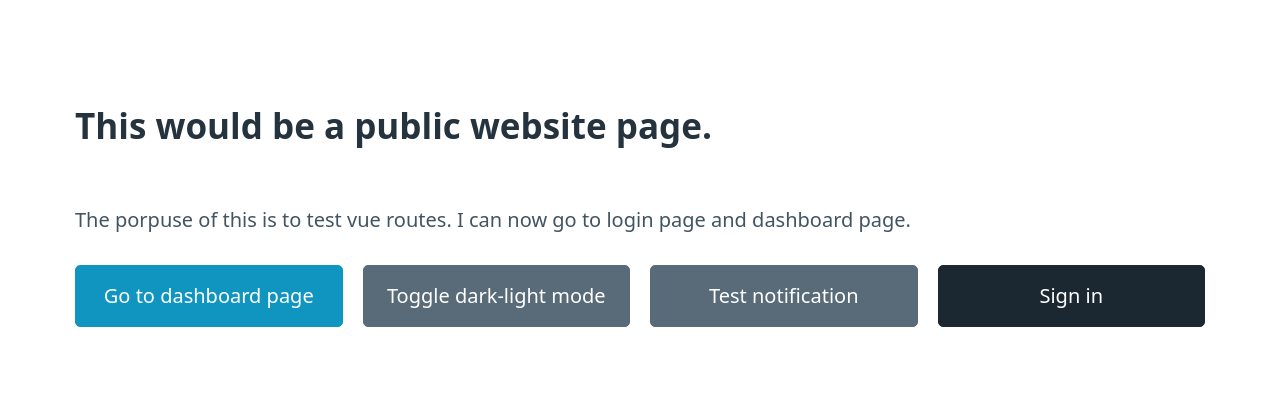
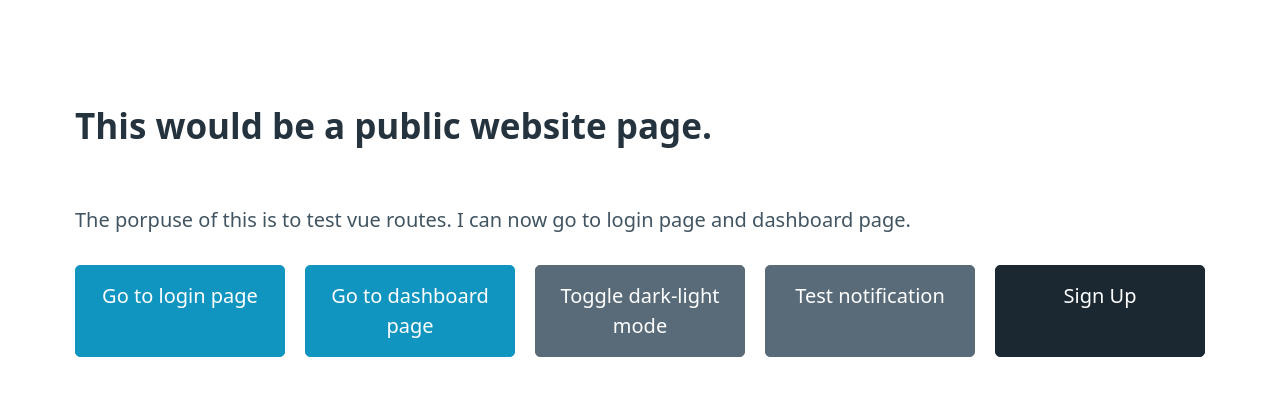
Before and after one commit to alvesandreiolv/laravel_vue_full_api_authentication, a Vue app in the folder frontend/: page / in a window 1280 px wide. Shown: the top 396 px of the page. Built offline with nearby package versions, Linux system fonts and the light colour scheme; no server answers.

Commit message:
adjusting pages and buttons 1

```diff
--- a/frontend/src/router/index.js
+++ b/frontend/src/router/index.js
@@ -12,9 +12,9 @@ const routes = [
     component: () => import("../views/Login.vue"),
   },
   {
-    path: "/signin",
-    name: "SignIn Page",
-    component: () => import("../views/SignIn.vue"),
+    path: "/signup",
+    name: "SignUp Page",
+    component: () => import("../views/SignUp.vue"),
   },
   //Below are all internal dashboard pages
   {
@@ -75,7 +75,7 @@ const router = createRouter({
 });
 
 router.beforeEach((to, from, next) => {
-  const authToken = localStorage.getItem(import.meta.env.VITE_AUTHTOKEN_NAME);
+  const authToken = localStorage.hasOwnProperty(import.meta.env.VITE_AUTHTOKEN_NAME);
   // If the user is authenticated and trying to access the login page, redirect to the dashboard home
   if (to.name === 'Login' && authToken) {
     next("/home");
--- a/frontend/src/views/PublicPage.vue
+++ b/frontend/src/views/PublicPage.vue
@@ -7,11 +7,12 @@
         The porpuse of this is to test vue routes. I can now go to login page and dashboard page.
       </p>
       <p class="grid">
-        <router-link to="/home" role="button">Go to dashboard page</router-link>
+        <a href="/login" role="button">Go to login page</a>
+        <a href="/home" role="button">Go to dashboard page</a>
         <a href="#" @click="toggleDark()" role="button" class="secondary">Toggle dark-light mode</a>
         <a href="#" @click="notify('This is a test notification.')" role="button" class="secondary" id="testeBotao1">Test
           notification</a>
-        <router-link to="/signin" role="button" class="contrast">Sign in</router-link>
+        <a href="/signup" role="button" class="contrast">Sign Up</a>
       </p>
     </section>
   </main>
--- a/frontend/src/views/SignIn.vue
+++ b/frontend/src/views/SignUp.vue
@@ -2,7 +2,7 @@
   <main id="mainContainer" class="container">
     <!-- Typography-->
     <section id="typography">
-      <h2>This would be sign in page.</h2>
+      <h2>This would be sign up page.</h2>
     </section>
   </main>
 </template>
```
